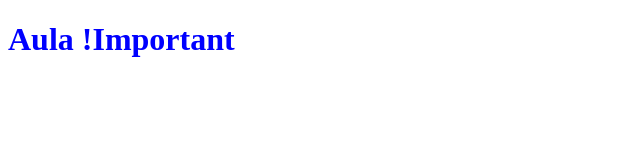
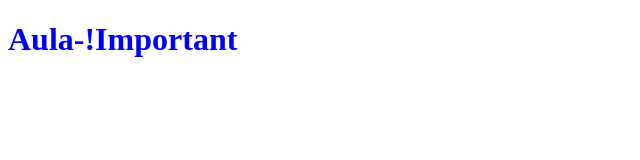
Before and after one commit to danilodmatos/Estudos-DevClub-Html-Css, a plain HTML site: page Css/Css-2/important.html in a window 1280 px wide. Shown: the whole page, without its empty margins (0-640 px from the left). Drawn offline with Linux system fonts and the light colour scheme.

Commit message:
colocando um "-"

```diff
--- a/Css/Css-2/important.html
+++ b/Css/Css-2/important.html
@@ -6,7 +6,7 @@
     <title>Important</title>
 </head>
 <body>
-    <h1>Aula !Important</h1>
+    <h1>Aula-!Important</h1>
 </body>
 <style>
     h1{
```
